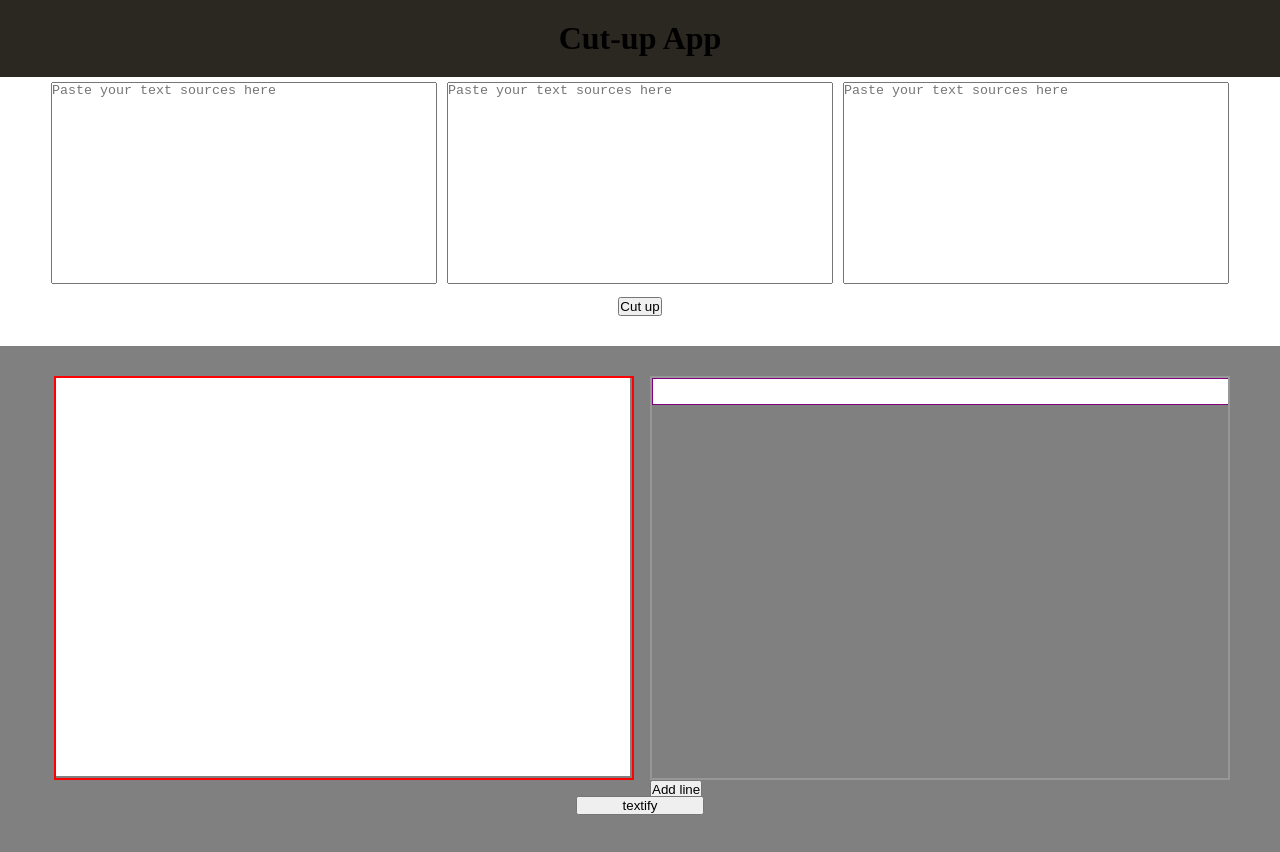
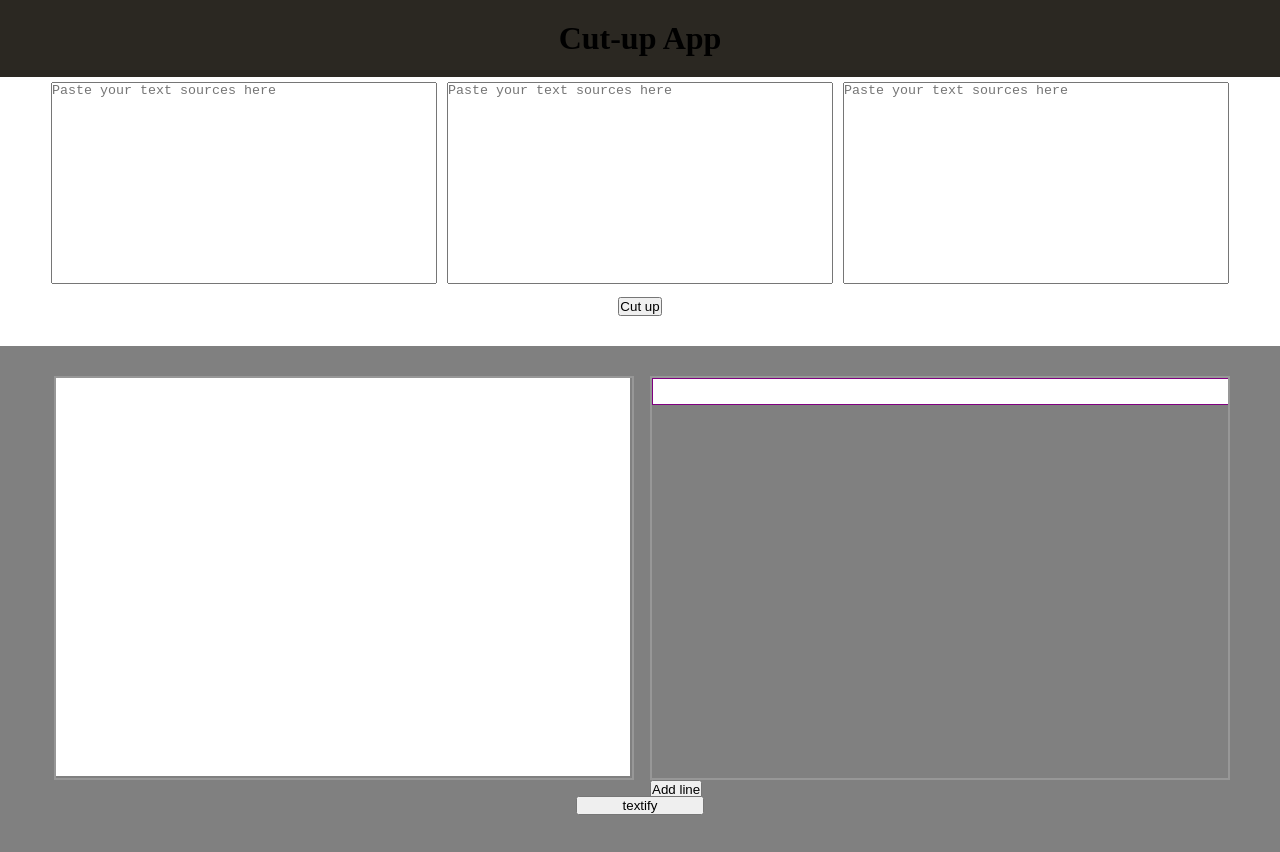
Before and after one commit to charlie-galb/cut-up, a React app: page / in a window 1280 px wide. Shown: the top 852 px of the page. Built offline with nearby package versions, Linux system fonts and the light colour scheme.

Commit message:
Change to monochrome

```diff
--- a/src/styles/components/pasteboard.scss
+++ b/src/styles/components/pasteboard.scss
@@ -6,7 +6,7 @@
 }
 
 .unused-snippets {
-    border: solid red 2px;
+    border: solid var(--standardGrey) 2px;
     display: flex;
     height: 400px;
     width: 100%;
```
